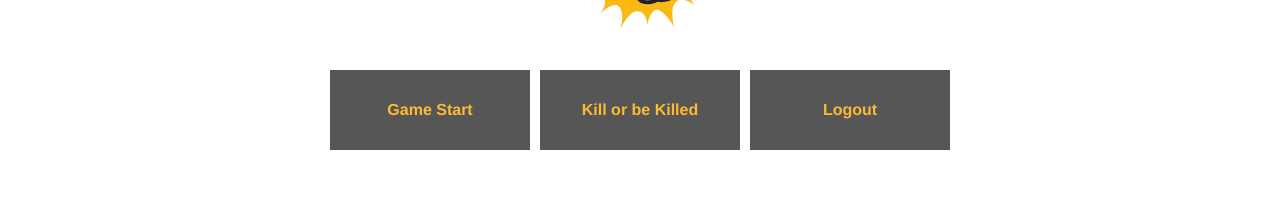
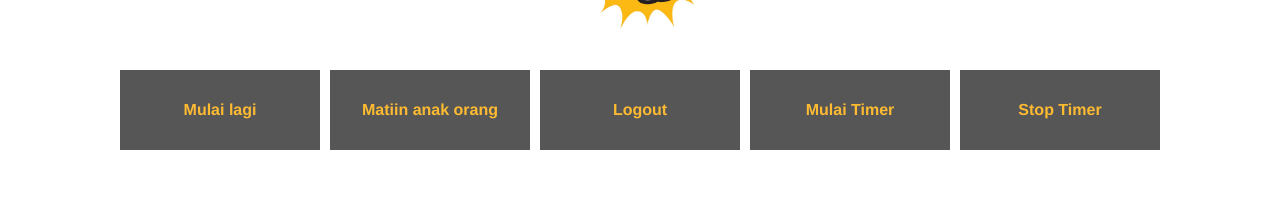
Before and after one commit to anggraito/e-jempol, a Vue app in the folder client/: page /dashboard in a window 1280 px wide. Shown: the part 274-474 px from the top of the page. Built offline with nearby package versions, Linux system fonts and the light colour scheme; no server answers; sample sign-in values are in the browser's storage; what vue-facebook-signin-button, vuefire would draw is missing.

Commit message:
Reset Time Button generated again

```diff
--- a/client/src/components/Dashboard.vue
+++ b/client/src/components/Dashboard.vue
@@ -27,9 +27,11 @@
         <div class="img">
           <img src="../assets/images/logo.jpg">
         </div>
-        <button class="set" @click='reset'>Game Start</button>
-        <button class="set" @click='masukinKeArray()'>Kill or be Killed</button><br/>
+        <button class="set" @click='reset'>Mulai lagi</button>
+        <button class="set" @click='masukinKeArray()'>Matiin anak orang</button>
         <button class="set" @click='doLogout'>Logout</button>
+        <button class="set" @click='jalaninReset'>Mulai Timer</button>
+        <button class="set" @click='stopReset'>Stop Timer</button>
       </div>
       <div class="bottom">
         <div class="user-vote">
@@ -198,6 +200,16 @@ export default {
         }
       })
     },
+    jalaninReset () {
+      this.reset()
+      this.masukinKeArray()
+      this.resetTimer = setInterval(this.reset, 25000)
+      this.bunuhTimer = setInterval(this.masukinKeArray, 20000)
+    },
+    stopReset () {
+      clearInterval(this.resetTimer)
+      clearInterval(this.bunuhTimer)
+    },
     checkLogin () {
       if (localStorage.fbaccesstoken) {
         this.$router.push('/dashboard')
```
